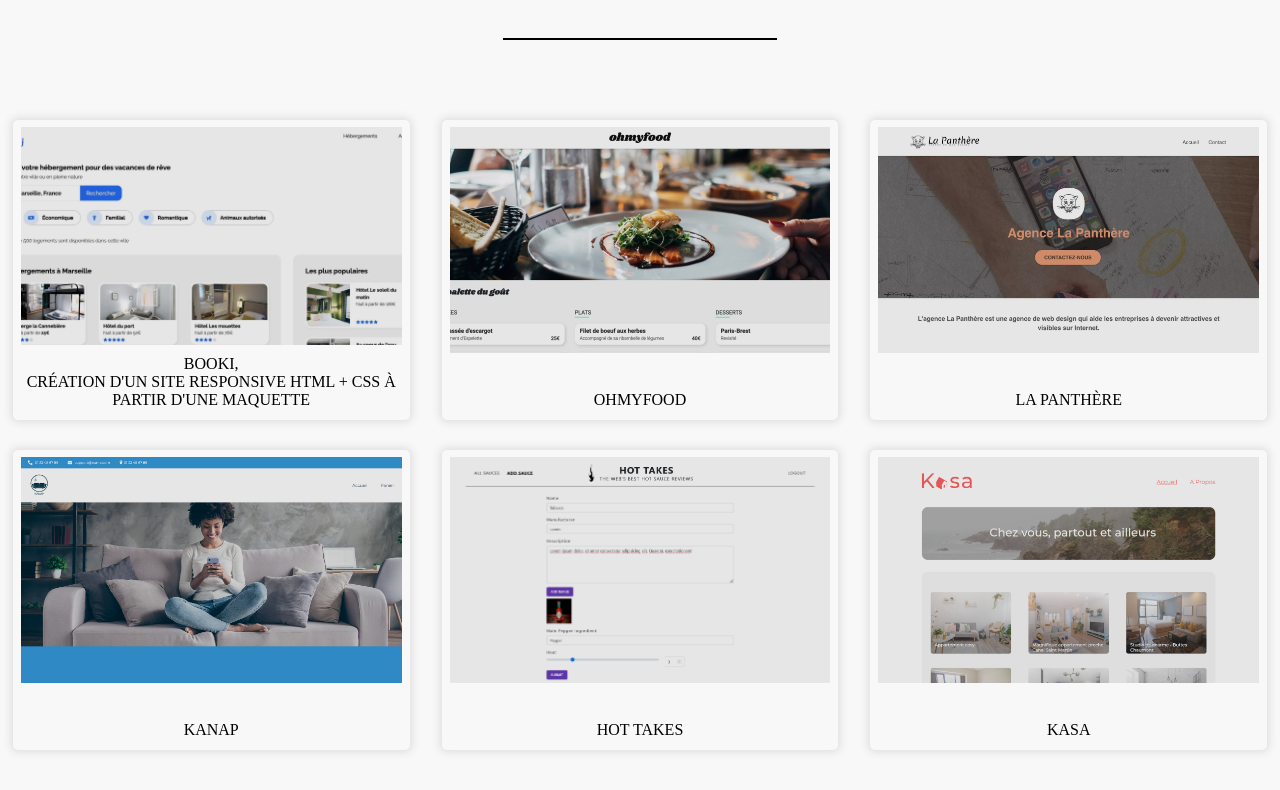
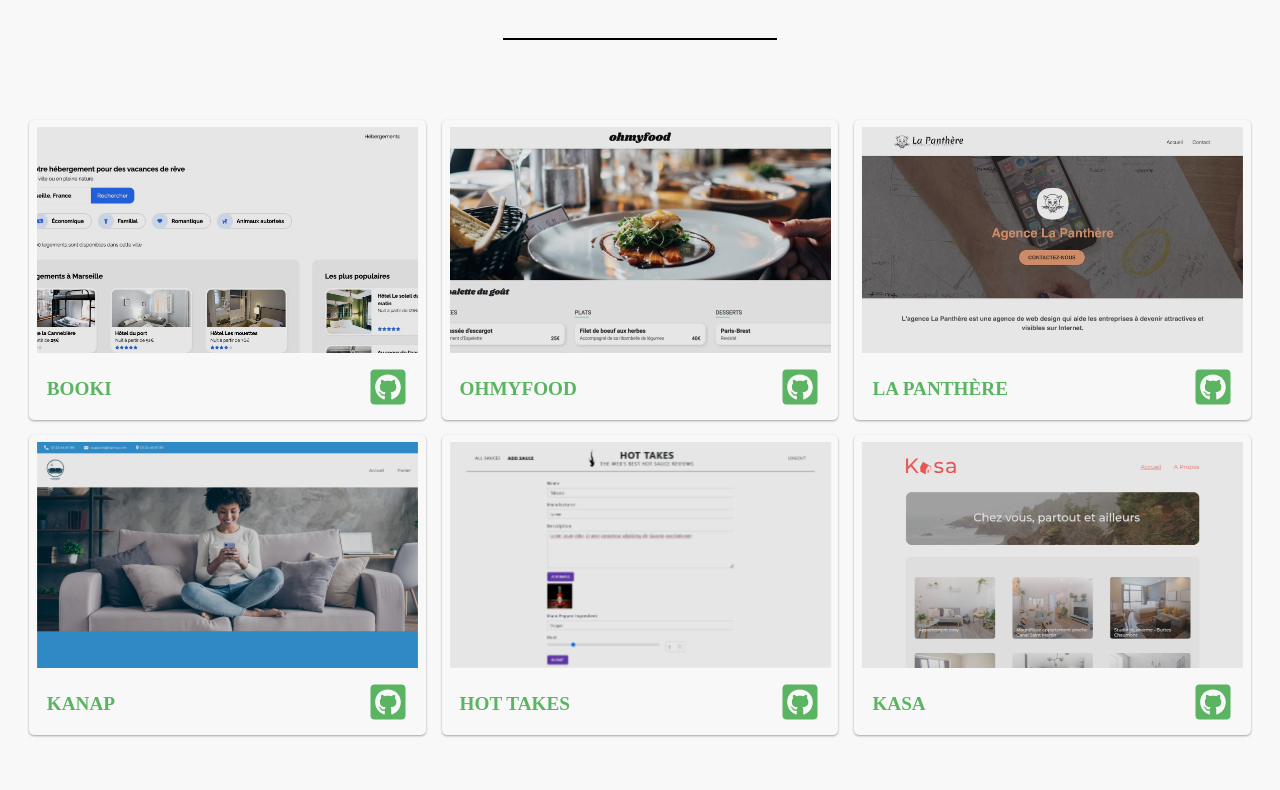
Before and after one commit to davidotch/portfolio, a React (Create React App) app: page / in a window 1280 px wide. Shown: the part 2691-3481 px from the top of the page. Built offline with nearby package versions, Linux system fonts and the light colour scheme; a web font is replaced by a local one.

Commit message:
fix download cv

```diff
--- a/src/components/about/about.js
+++ b/src/components/about/about.js
@@ -22,7 +22,7 @@ const About = () => {
                         <li>Ouverture d'esprit</li>
                     </ul>
 
-                    <a className="curriculum" href="../../../public/files/CV_Cardon_David.pdf" target="_blank" download="CV David CARDON"> Télécharger mon CV</a>
+                    <a className="curriculum" href="../files/CV_cardon_David.pdf" target="_blank" download="CV David CARDON"> Télécharger mon CV</a>
                 </div>
 
                 <div>
--- a/src/components/project/project.js
+++ b/src/components/project/project.js
@@ -1,4 +1,5 @@
 import React from 'react'
+import { FaGithubSquare } from 'react-icons/fa'
 import Booki from '../../assets/booki.png'
 import ohmyfood from '../../assets/ohmyfood.png'
 import LaPanthere from '../../assets/agence.png'
@@ -13,55 +14,62 @@ const project = () => {
             <h2>portfolio</h2>
             <div className="portfolio_project">
                 <div className="portfolio_container">
-                    <a href="project" className="portfolio_card">
+                    <div href="project" className="portfolio_card">
                         <img
-                           class="portfolio_card-img"
+                           className="portfolio_card-img"
                            src={Booki}
-                           alt="Site Booki"
-                           title="Booki" />
-                        <p class="portfolio_title">Booki,<br /> Création d'un site responsive HTML + CSS à partir d'une maquette</p>
-
-                     </a>
-                     <a href="project" className="portfolio_card">
+                           alt="Site Booki" />
+                        <p className="portfolio_title">Booki
+                           <a className='link' href='https://github.com/davidotch/Booki' target='_blank' rel="noreferrer"><FaGithubSquare size={40} color='#5bb462' /></a>
+                        </p>
+                     </div>
+                     <div href="project" className="portfolio_card">
                         <img
-                           class="portfolio_card-img"
+                           className="portfolio_card-img"
                            src={ohmyfood}
-                           alt="herbegement"
-                           title="ohmyfood" />
-                        <p class="portfolio_title">OhMyFood</p>
-                     </a>
-                     <a href="project" class="portfolio_card">
+                           alt="site Ohmyfood" />
+                        <p className="portfolio_title">OhMyFood
+                           <a className='link' href='https://github.com/davidotch/Booki' target='_blank' rel="noreferrer"><FaGithubSquare size={40} color='#5bb462' /></a>
+                        </p>
+                     </div>
+                     <div href="project" className="portfolio_card">
                         <img
-                           class="portfolio_card-img"
+                           className="portfolio_card-img"
                            src={LaPanthere}
-                           alt="herbegement"
-                           title="La Panthère" />
-                        <p class="portfolio_title">La Panthère</p>
-                     </a>
+                           alt="site La Panthère" />
+                        <p className="portfolio_title">La Panthère
+                           <a className='link' href='https://github.com/davidotch/Booki' target='_blank' rel="noreferrer"><FaGithubSquare size={40} color='#5bb462' /></a>
+                        </p>
+                     </div>
                 </div>
                 <div className="portfolio_container">
-                        <a href="project" class="portfolio_card">
+                        <div href="project" className="portfolio_card">
                         <img
-                           class="portfolio_card-img"
+                           className="portfolio_card-img"
                            src={Kanap}
-                           alt="herbegement"
-                           title="site Kanap" />
-                        <p class="portfolio_title">Kanap</p>
-                     </a>
-                     <a href="project" class="portfolio_card">
+                           alt="site Kanap" />
+                        <p class="portfolio_title">Kanap
+                           <a className='link' href='https://github.com/davidotch/Booki' target='_blank' rel="noreferrer"><FaGithubSquare size={40} color='#5bb462' /></a>
+                        </p>
+                     </div>
+                     <div href="project" className="portfolio_card">
                         <img
-                           class="portfolio_card-img"
+                           className="portfolio_card-img"
                            src={HotTakes}
-                           title="Site Hot Takes" />
-                        <p class="portfolio_title">Hot Takes</p>
-                     </a>
-                     <a href="project" class="portfolio_card">
+                           alt='site Hot Takes' />
+                        <p className="portfolio_title">Hot Takes
+                           <a className='link' href='https://github.com/davidotch/Booki' target='_blank' rel="noreferrer"><FaGithubSquare size={40} color='#5bb462' /></a>
+                        </p>
+                     </div>
+                     <div href="project" className="portfolio_card">
                         <img
-                           class="portfolio_card-img"
+                           className="portfolio_card-img"
                            src={Kasa}
-                           title="Site Kasa" />
-                        <p class="portfolio_title">Kasa</p>
-                     </a>
+                           alt='site Kasa' />
+                        <p className="portfolio_title">Kasa
+                           <a className='link' href='https://github.com/davidotch/Booki' target='_blank' rel="noreferrer"><FaGithubSquare size={40} color='#5bb462' /></a>
+                        </p>
+                     </div>
                 </div>
             </div>
         </section>
--- a/src/sass/components/_about.scss
+++ b/src/sass/components/_about.scss
@@ -20,7 +20,7 @@
         transition: .6s ease-out;
         line-height: 2em;
         &:hover {
-            box-shadow: 0px 0px 14px 14px #f2efef;
+            @include shadow-dark
         }
     }
     &_info div:nth-child(2) {
@@ -31,7 +31,7 @@
         transition: .6s ease-out;
         text-align: center;
         &:hover {
-            box-shadow: 0px 0px 14px 14px #f2efef;
+            @include shadow-dark
         }
     }
     &_info div:nth-child(2) .profil {
--- a/src/sass/components/_project.scss
+++ b/src/sass/components/_project.scss
@@ -2,7 +2,7 @@
     background: #f8f8f8;
     @include flex(column);
     padding-bottom: 9em;
-    margin-bottom: 4em;
+    // margin-bottom: 4em;
     align-items: center;
     text-align: center;
     gap: 5em;
@@ -13,7 +13,7 @@
     &_container {
         @include flex;
         flex-wrap: wrap;
-        gap: 2em;
+        gap: 1em;
         width: 100%;
     }
     &_card {
@@ -22,15 +22,17 @@
         height: 300px;
         background-color: #f8f8f8;
         padding-top: 3px;
-        margin-bottom: 30px;
+        margin-bottom: 15px;
         flex-direction: column;
+        overflow: hidden;
         border-radius: 5px;
         max-height: 300px;
         @include shadow;
         transition: .4s ease-out;
         justify-content: space-between;
         &:hover {
-            box-shadow: 0px 0px 14px 14px #f2efef;
+            @include shadow-dark;
+            opacity: 0.9;
         }
     }
     &_card-img {
@@ -39,22 +41,37 @@
         height: 230px;
         padding: 4px 8px 0px 8px;
         filter: brightness(90%);
-        transition: .4s ease-out;
+        transition: transform 0.4s ease-out;
+        will-change: transform;
         &:hover {
-            filter: brightness(100%);
+            transform: scale(1.02);
         }
     }
+
     &_title {
-        font-size: 16px;
-        padding: 10px;
-        margin: 0 auto;
-        color: #000;
-        font-weight: normal;
+        display: flex;
+        justify-content: space-between;
+        align-items: center;
+        font-size: 1.2em;
+        padding: 8px;
+        margin: 0 10px ;
+        color: #5bb462;
+        font-weight: 600;
         text-transform: uppercase;
     }
+}
+
+.link {
+    transition: .4s ease-out;
+    transform: scale(1);
+}
+
+.link:hover {
+    transform: scale(1.1);
+    color: $color-primary-dark;
+}
 
 
-}
 
 #project {
     display: block;
--- a/src/sass/components/_skills.scss
+++ b/src/sass/components/_skills.scss
@@ -24,7 +24,7 @@
         @include shadow;
         transition: .4s ease-out;
         &:hover {
-            box-shadow: 0px 0px 14px 14px #f2efef;
+            @include shadow-dark;
         }
     }
     &_background ul {
--- a/src/sass/utils/_mixins.scss
+++ b/src/sass/utils/_mixins.scss
@@ -6,5 +6,10 @@
 }
 
 @mixin shadow {
-  box-shadow: 0px 0px 9px 2px #dddddd;
+  box-shadow: 0 1px 3px rgba(0,0,0,0.12), 0 1px 2px rgba(0,0,0,0.24);
+  transition: all 0.3s cubic-bezier(.25,.8,.25,1);
 }
+
+@mixin shadow-dark {
+  box-shadow: 0 14px 28px rgba(0,0,0,0.25), 0 10px 10px rgba(0,0,0,0.22);
+}
```
Also changed, not shown: 1 other file (tests, documents, lock files or other folders).
